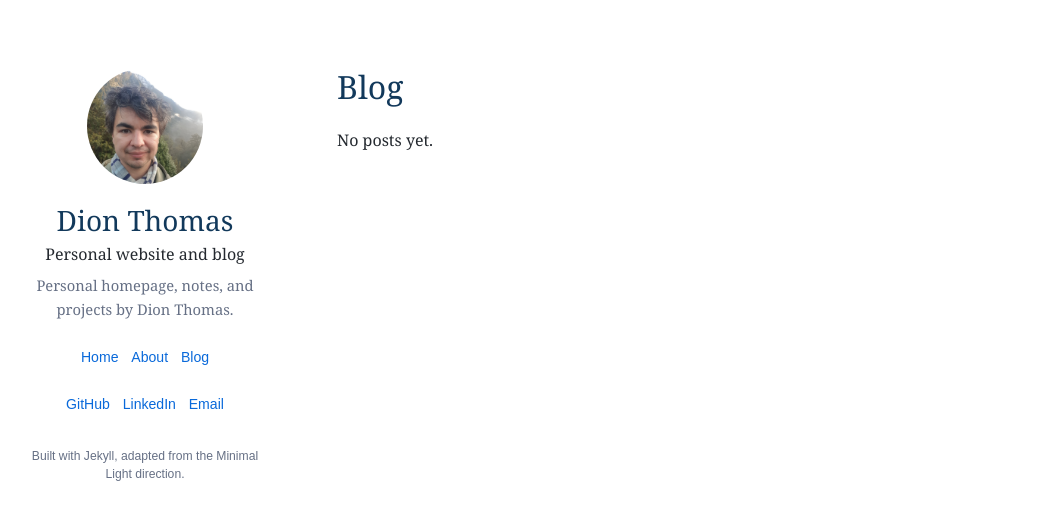
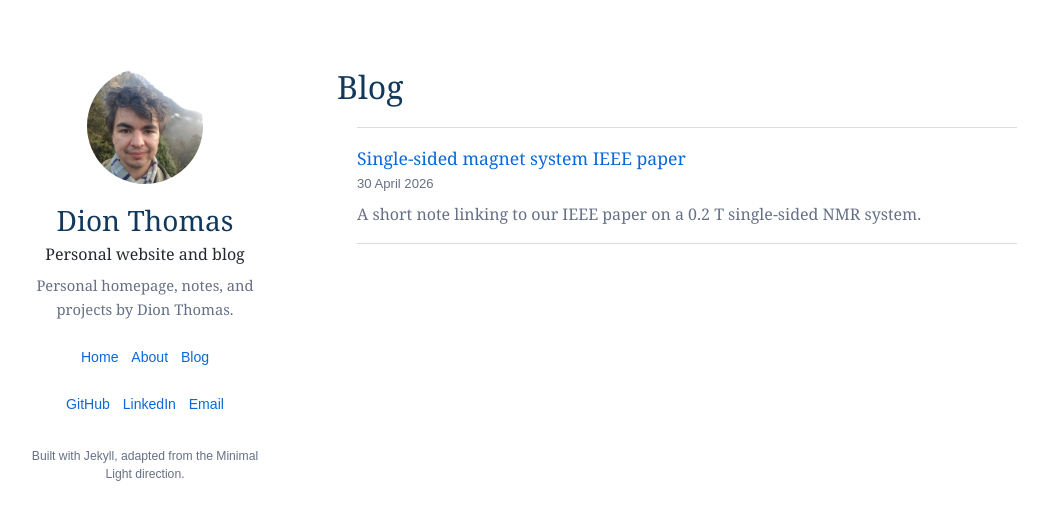
Before and after one commit to diont17/diont17.github.io, a Jekyll site: the page built from blog.md, in a window 1280 px wide. Shown: the top 520 px of the page, without its empty margins (119-1167 px from the left). Built offline with Jekyll 4.4.1, drawn with Linux system fonts in a browser that asks for light colours.

Commit message:
fix post

```diff
--- a/_posts/20260430-ieee.md
+++ b/_posts/2026-04-30-ieee.md
@@ -1,10 +1,10 @@
 ---
 title: "Single-sided magnet system IEEE paper"
 date: 2026-04-30
-excerpt: "A placeholder post to prove the blog index and post layout are working."
+excerpt: "A short note linking to our IEEE paper on a 0.2 T single-sided NMR system."
 ---
 
 Here is a link to that paper we published about our 0.2 T single-sided NMR system.
 We used it to measure T2 in phantoms and a number of preclinical experiments.
 
-[[IEEE Xplore](https://ieeexplore.ieee.org/document/9864036)]
+[IEEE Xplore](https://ieeexplore.ieee.org/document/9864036)
```
